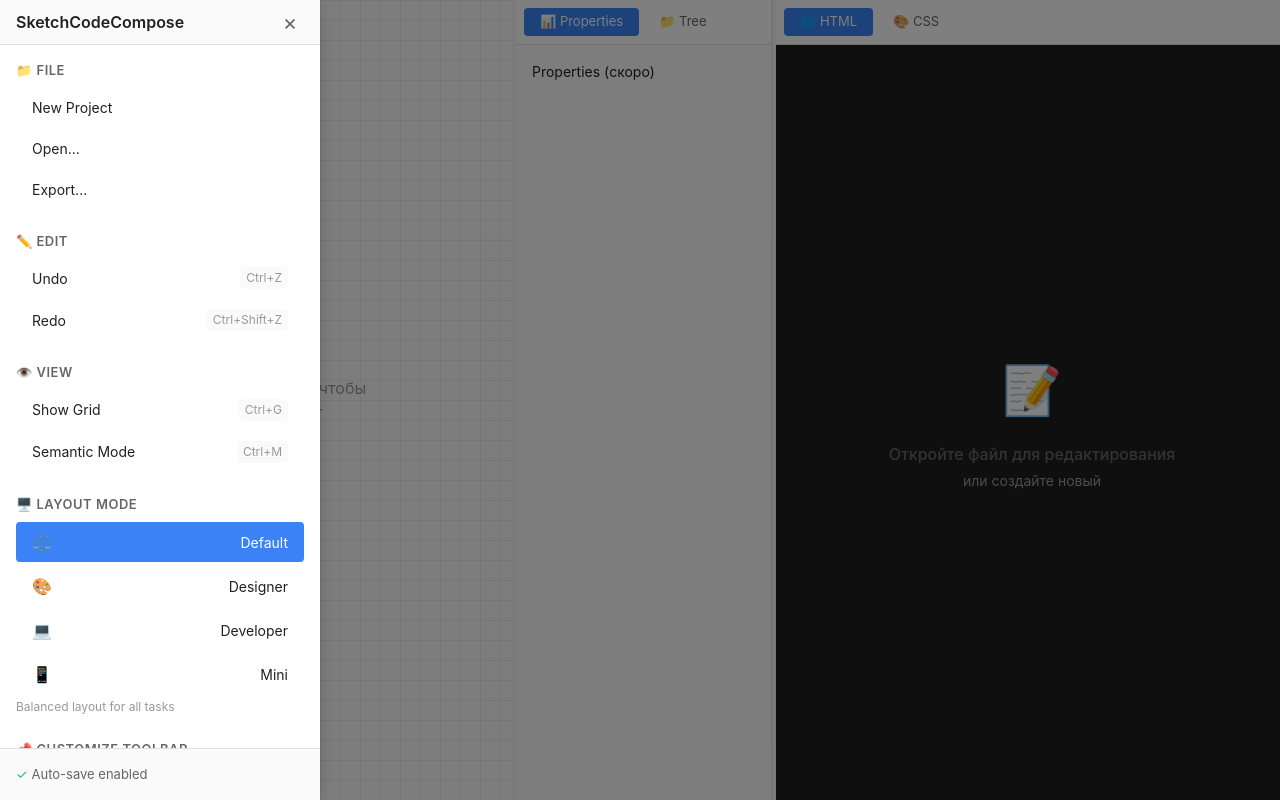
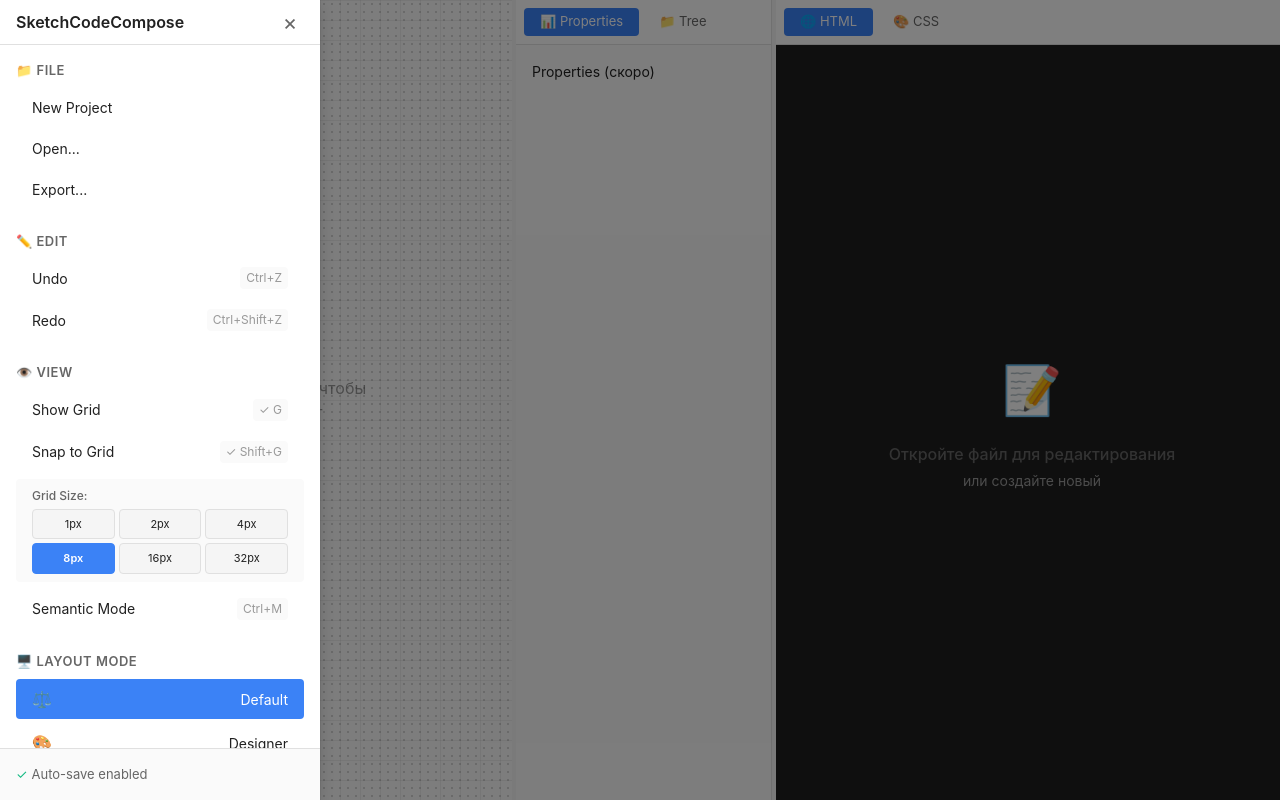
Before and after one commit to AgA101/SketchCodeCompose, a Vue app: page / in a window 1280 px wide. Both pictures are taken after a click on the button "Menu". Built offline with nearby package versions, Linux system fonts and the light colour scheme.

Commit message:
add: добавлены точки и прилипание к ним

```diff
--- a/src/App.vue
+++ b/src/App.vue
@@ -24,6 +24,9 @@ const selectionStore = useSelectionStore()
 const canvasStore = useCanvasStore()
 const isDarkMode = computed(() => settingsStore.theme === 'dark')
 
+// Инициализируем горячие клавиши (на верхнем уровне setup!)
+const keyboard = useKeyboard()
+
 onMounted(() => {
   // Загружаем настройки
   settingsStore.load()
@@ -38,13 +41,12 @@ onMounted(() => {
   // Инициализируем автосохранение
   useAutoSave()
 
-  // Инициализируем горячие клавиши
+  // Регистрируем горячие клавиши
   setupHotkeys()
 })
 
 // Настройка горячих клавиш
 function setupHotkeys() {
-  const keyboard = useKeyboard()
 
   // Сохранение проекта
   keyboard.register('ctrl+s', () => {
@@ -77,9 +79,13 @@ function setupHotkeys() {
     }
   })
 
-  // Grid
-  keyboard.register('ctrl+g', () => {
+  // Grid (без Ctrl, чтобы избежать конфликтов с браузером)
+  keyboard.register('g', () => {
     canvasStore.toggleGrid()
+  })
+
+  keyboard.register('shift+g', () => {
+    canvasStore.toggleSnapToGrid()
   })
 
   // Undo/Redo (заглушки)
--- /dev/null
+++ b/src/components/canvas/GridOverlay.vue
@@ -0,0 +1,37 @@
+<template>
+  <div
+    v-if="canvasStore.showGrid"
+    class="grid-overlay"
+    :style="gridStyle"
+  ></div>
+</template>
+
+<script setup>
+import { computed } from 'vue'
+import { useCanvasStore } from '@/stores/canvasStore'
+
+const canvasStore = useCanvasStore()
+
+// Стили для точечной сетки (Figma-style)
+const gridStyle = computed(() => {
+  const size = canvasStore.gridSize
+
+  return {
+    backgroundImage: `radial-gradient(circle, rgba(0, 0, 0, 0.15) 1px, transparent 1px)`,
+    backgroundSize: `${size}px ${size}px`,
+    backgroundPosition: '0 0'
+  }
+})
+</script>
+
+<style scoped>
+.grid-overlay {
+  position: absolute;
+  top: 0;
+  left: 0;
+  width: 100%;
+  height: 100%;
+  pointer-events: none; /* Не блокируем клики по canvas */
+  z-index: 1;
+}
+</style>
--- a/src/components/common/BurgerMenu.vue
+++ b/src/components/common/BurgerMenu.vue
@@ -32,8 +32,26 @@
             <h3>👁️ View</h3>
             <button class="menu-item" @click="handleMenuAction('toggleGrid')">
               <span>Show Grid</span>
-              <span class="shortcut">Ctrl+G</span>
+              <span class="shortcut">{{ canvasStore.showGrid ? '✓' : '' }} G</span>
             </button>
+            <button class="menu-item" @click="handleMenuAction('toggleSnapToGrid')">
+              <span>Snap to Grid</span>
+              <span class="shortcut">{{ canvasStore.snapToGrid ? '✓' : '' }} Shift+G</span>
+            </button>
+            <div class="grid-size-selector">
+              <span class="grid-size-label">Grid Size:</span>
+              <div class="grid-size-buttons">
+                <button
+                  v-for="size in [1, 2, 4, 8, 16, 32]"
+                  :key="size"
+                  class="grid-size-btn"
+                  :class="{ active: canvasStore.gridSize === size }"
+                  @click="handleMenuAction('setGridSize', size)"
+                >
+                  {{ size }}px
+                </button>
+              </div>
+            </div>
             <button class="menu-item" @click="handleMenuAction('toggleSemantics')">
               <span>Semantic Mode</span>
               <span class="shortcut">Ctrl+M</span>
@@ -99,12 +117,18 @@ function selectPreset(presetId) {
   layoutStore.saveLayout()
 }
 
-function handleMenuAction(action) {
-  console.log('Menu action:', action)
+function handleMenuAction(action, value) {
+  console.log('Menu action:', action, value)
 
   switch (action) {
     case 'toggleGrid':
       canvasStore.toggleGrid()
+      break
+    case 'toggleSnapToGrid':
+      canvasStore.toggleSnapToGrid()
+      break
+    case 'setGridSize':
+      canvasStore.setGridSize(value)
       break
     case 'toggleSemantics':
       canvasStore.toggleSemanticHighlight()
@@ -252,6 +276,51 @@ function handleMenuAction(action) {
   margin-top: var(--spacing-xs);
 }
 
+/* Grid Size Selector */
+.grid-size-selector {
+  padding: var(--spacing-sm) var(--spacing-md);
+  background-color: var(--color-bg-secondary);
+  border-radius: var(--radius-sm);
+  margin: var(--spacing-sm) 0;
+}
+
+.grid-size-label {
+  display: block;
+  font-size: 12px;
+  font-weight: 500;
+  color: var(--color-text-secondary);
+  margin-bottom: var(--spacing-xs);
+}
+
+.grid-size-buttons {
+  display: grid;
+  grid-template-columns: repeat(3, 1fr);
+  gap: var(--spacing-xs);
+}
+
+.grid-size-btn {
+  padding: 6px 8px;
+  background-color: var(--color-bg-primary);
+  border: 1px solid var(--color-border);
+  border-radius: var(--radius-sm);
+  font-size: 11px;
+  cursor: pointer;
+  transition: all var(--transition-fast);
+  color: var(--color-text-primary);
+}
+
+.grid-size-btn:hover {
+  background-color: var(--color-bg-tertiary);
+  border-color: var(--color-accent);
+}
+
+.grid-size-btn.active {
+  background-color: var(--color-accent);
+  color: white;
+  border-color: var(--color-accent);
+  font-weight: 600;
+}
+
 /* Menu Footer */
 .menu-footer {
   padding: var(--spacing-md);
--- a/src/components/panels/CanvasPanel.vue
+++ b/src/components/panels/CanvasPanel.vue
@@ -13,6 +13,9 @@
         @click="handleCanvasClick"
         @contextmenu="handleContextMenu"
       >
+        <!-- Grid Overlay -->
+        <GridOverlay />
+
         <!-- Рендерим все root элементы -->
         <CanvasElement
           v-for="elementId in rootElements"
@@ -33,11 +36,13 @@
 import { ref, computed } from 'vue'
 import FloatingToolbar from '@/components/canvas/FloatingToolbar.vue'
 import CanvasElement from '@/components/canvas/CanvasElement.vue'
+import GridOverlay from '@/components/canvas/GridOverlay.vue'
 import { useProjectStore } from '@/stores/projectStore'
 import { useCanvasStore } from '@/stores/canvasStore'
 import { useSelectionStore } from '@/stores/selectionStore'
 import { Element } from '@/core/models/Element'
 import { ELEMENT_TYPES } from '@/constants/elementTypes'
+import { snapToGrid } from '@/core/utils/snap'
 
 const projectStore = useProjectStore()
 const canvasStore = useCanvasStore()
@@ -86,17 +91,33 @@ function handleContextMenu(event) {
 
 // Создание нового Block элемента
 function createNewBlockAt(x, y) {
+  // Snap координат к сетке
+  const snappedX = snapToGrid(
+    Math.max(0, x - 100),
+    canvasStore.gridSize,
+    canvasStore.snapToGrid
+  )
+  const snappedY = snapToGrid(
+    Math.max(0, y - 75),
+    canvasStore.gridSize,
+    canvasStore.snapToGrid
+  )
+
+  // Snap размеров к сетке
+  const snappedWidth = snapToGrid(200, canvasStore.gridSize, canvasStore.snapToGrid)
+  const snappedHeight = snapToGrid(150, canvasStore.gridSize, canvasStore.snapToGrid)
+
   const newElement = new Element({
     type: ELEMENT_TYPES.CONTAINER,
     relativePosition: {
-      offsetX: Math.max(0, x - 100), // Центрируем относительно клика
-      offsetY: Math.max(0, y - 75),
-      width: 200,
-      height: 150
+      offsetX: snappedX,
+      offsetY: snappedY,
+      width: snappedWidth,
+      height: snappedHeight
     },
     styles: {
       backgroundColor: '#ffffff',
-      border: '2px solid #9e9e9e', // Серая рамка
+      border: '2px solid #9e9e9e',
       borderRadius: '8px',
       padding: '16px',
     },
@@ -111,9 +132,6 @@ function createNewBlockAt(x, y) {
   })
 
   projectStore.addElement(newElement)
-
-  // НЕ переключаем режим - инструмент остаётся активным!
-  // Пользователь может создать много блоков подряд
 }
 </script>
 
--- a/src/composables/useKeyboard.js
+++ b/src/composables/useKeyboard.js
@@ -42,6 +42,17 @@ export function useKeyboard() {
    * Обработчик keydown
    */
   const handleKeyDown = event => {
+    // Игнорируем горячие клавиши, если фокус в текстовом поле
+    const activeElement = document.activeElement
+    const isTyping =
+      activeElement.tagName === 'INPUT' ||
+      activeElement.tagName === 'TEXTAREA' ||
+      activeElement.isContentEditable
+
+    if (isTyping) {
+      return // Не перехватываем клавиши при наборе текста
+    }
+
     const keyString = buildKeyString(event)
     const handler = shortcuts.get(keyString)
 
--- /dev/null
+++ b/src/core/utils/snap.js
@@ -0,0 +1,83 @@
+/**
+ * Snap utilities for grid and element alignment
+ */
+
+/**
+ * Snap значение к сетке
+ * @param {number} value - Значение для snap (px)
+ * @param {number} gridSize - Размер ячейки сетки (px)
+ * @param {boolean} enabled - Включён ли snap
+ * @returns {number} Скорректированное значение
+ */
+export function snapToGrid(value, gridSize, enabled = true) {
+  if (!enabled || gridSize <= 0) {
+    return value
+  }
+
+  return Math.round(value / gridSize) * gridSize
+}
+
+/**
+ * Snap позиции (x, y) к сетке
+ * @param {Object} position - { x, y }
+ * @param {number} gridSize - Размер ячейки сетки
+ * @param {boolean} enabled - Включён ли snap
+ * @returns {Object} Скорректированная позиция { x, y }
+ */
+export function snapPositionToGrid(position, gridSize, enabled = true) {
+  return {
+    x: snapToGrid(position.x, gridSize, enabled),
+    y: snapToGrid(position.y, gridSize, enabled)
+  }
+}
+
+/**
+ * Snap размера (width, height) к сетке
+ * @param {Object} size - { width, height }
+ * @param {number} gridSize - Размер ячейки сетки
+ * @param {boolean} enabled - Включён ли snap
+ * @param {number} minSize - Минимальный размер (по умолчанию = gridSize)
+ * @returns {Object} Скорректированный размер { width, height }
+ */
+export function snapSizeToGrid(size, gridSize, enabled = true, minSize = null) {
+  const minimum = minSize || gridSize
+
+  return {
+    width: Math.max(minimum, snapToGrid(size.width, gridSize, enabled)),
+    height: Math.max(minimum, snapToGrid(size.height, gridSize, enabled))
+  }
+}
+
+/**
+ * Snap к краям других элементов (для Smart Guides)
+ * @param {number} value - Значение для snap
+ * @param {Array<number>} snapPoints - Массив точек для прилипания
+ * @param {number} threshold - Порог прилипания (px)
+ * @returns {number} Скорректированное значение или исходное
+ */
+export function snapToPoints(value, snapPoints, threshold = 5) {
+  for (const point of snapPoints) {
+    if (Math.abs(value - point) <= threshold) {
+      return point
+    }
+  }
+  return value
+}
+
+/**
+ * Snap прямоугольника к сетке
+ * @param {Object} rect - { offsetX, offsetY, width, height }
+ * @param {number} gridSize - Размер ячейки сетки
+ * @param {boolean} enabled - Включён ли snap
+ * @returns {Object} Скорректированный прямоугольник
+ */
+export function snapRectToGrid(rect, gridSize, enabled = true) {
+  if (!enabled) return rect
+
+  return {
+    offsetX: snapToGrid(rect.offsetX, gridSize, enabled),
+    offsetY: snapToGrid(rect.offsetY, gridSize, enabled),
+    width: Math.max(gridSize, snapToGrid(rect.width, gridSize, enabled)),
+    height: Math.max(gridSize, snapToGrid(rect.height, gridSize, enabled))
+  }
+}
--- a/src/stores/canvasStore.js
+++ b/src/stores/canvasStore.js
@@ -8,15 +8,15 @@ export const useCanvasStore = defineStore('canvas', {
 
     // Настройки отображения
     showGrid: true,
-    gridSize: 8,
+    gridSize: 8, // 1, 2, 4, 8, 16, 32, 64 или custom
     showRulers: false,
     showSemanticHighlight: false,
 
     // Snap настройки
     snapToGrid: true,
-    snapToElements: true,
-    snapToCenter: true,
-    snapDistance: 5, // пикселей
+    snapToElements: false, // Пока не реализовано
+    snapToCenter: false, // Для Smart Guides
+    snapDistance: 5, // пикселей для snap to elements
 
     // Текущий инструмент
     tool: 'select', // 'select' | 'block' | 'hand' | 'zoom'
@@ -107,7 +107,14 @@ export const useCanvasStore = defineStore('canvas', {
      * Установить размер сетки
      */
     setGridSize(size) {
-      this.gridSize = Math.max(4, Math.min(64, size))
+      this.gridSize = Math.max(1, Math.min(64, size))
+    },
+
+    /**
+     * Переключить snap to grid
+     */
+    toggleSnapToGrid() {
+      this.snapToGrid = !this.snapToGrid
     },
 
     /**
```
Also changed, not shown: src/components/canvas/CanvasElement.vue (+18 -5 lines).
